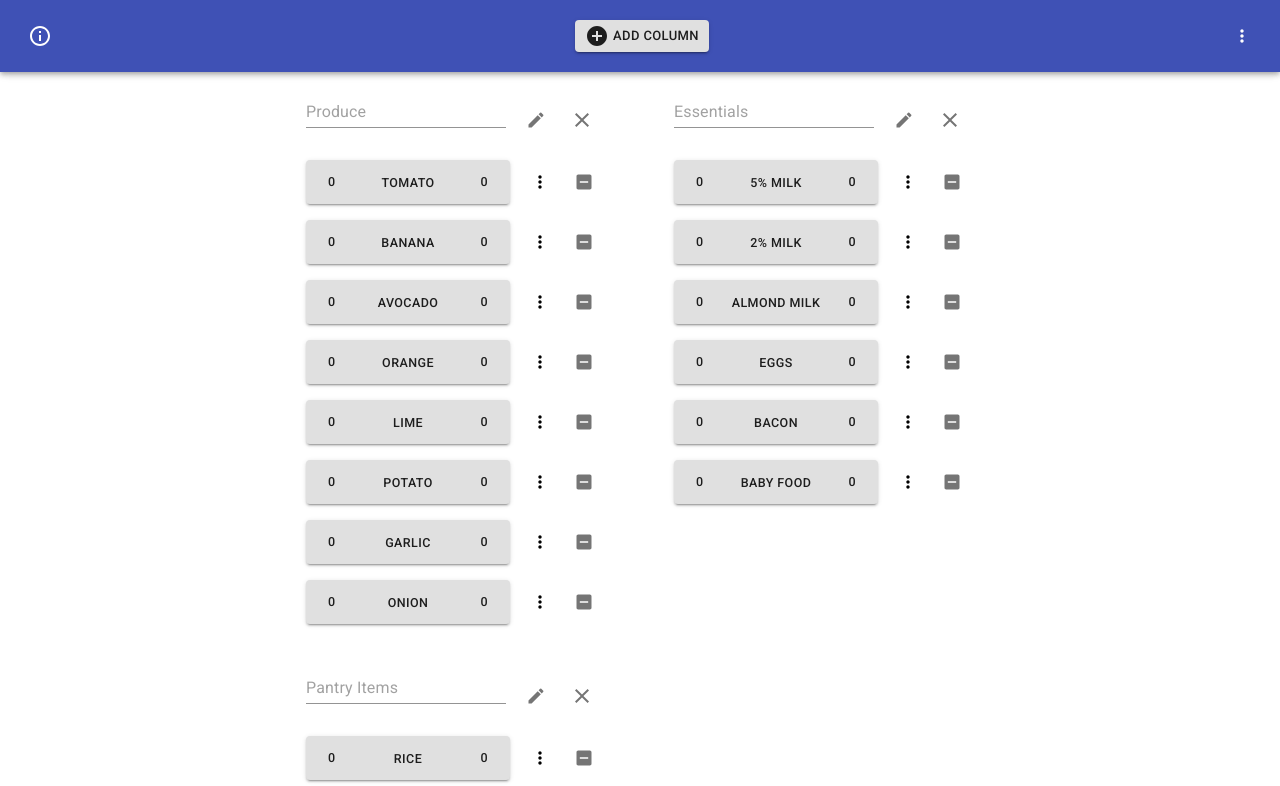
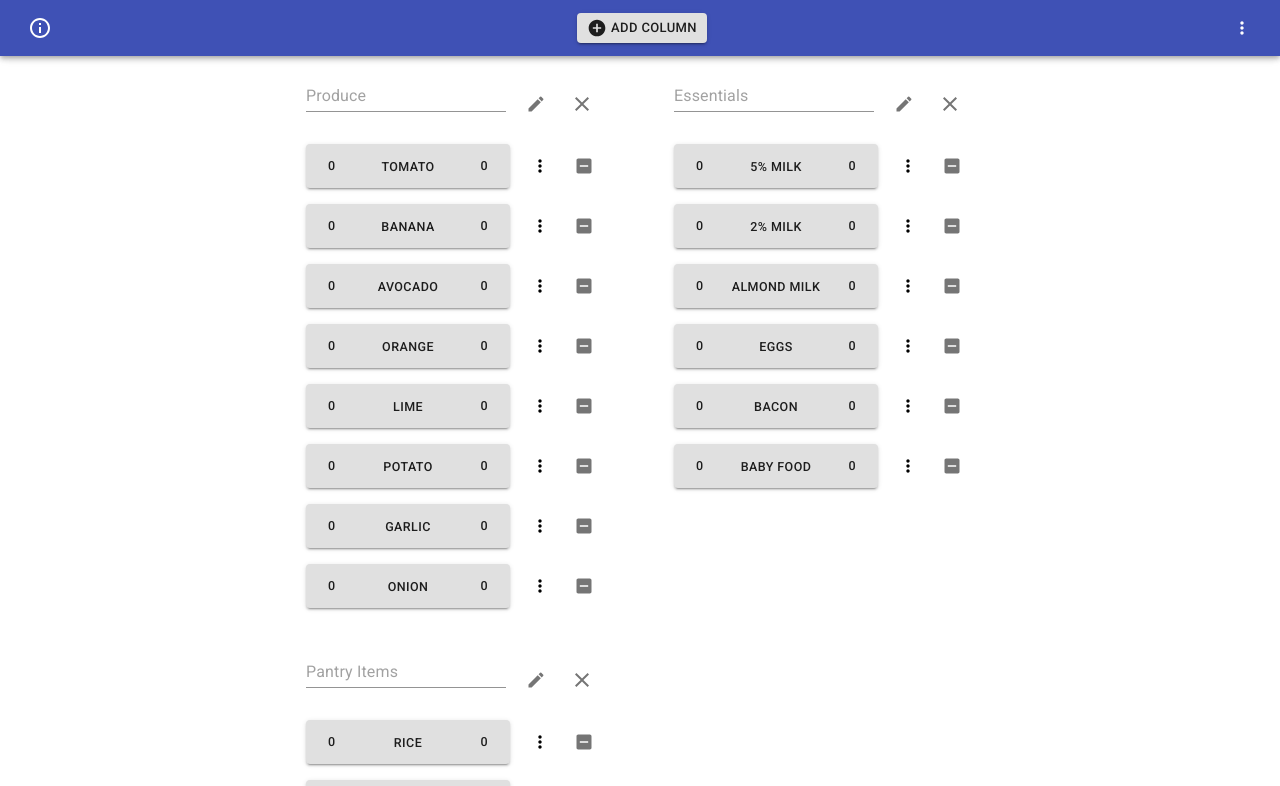
Before and after one commit to magistrula/item-counter, a Next.js app: page / in a window 1280 px wide. Shown: the top 786 px of the page. Built offline with nearby package versions, Linux system fonts and the light colour scheme.

Commit message:
Reduce header height

```diff
--- a/components/counter/header.js
+++ b/components/counter/header.js
@@ -28,7 +28,7 @@ export default function CounterHeader({
         justifyContent="space-between"
         alignItems="center"
         px={2}
-        py={1.5}
+        py={0.5}
       >
         <IconButton color="inherit" onClick={showHelp}>
           <InfoOutlinedIcon />
@@ -41,7 +41,7 @@ export default function CounterHeader({
             color="default"
             onClick={addColumn}
           >
-            <AddCircleIcon />
+            <AddCircleIcon fontSize="small" />
             <Box ml={0.5}>Add Column</Box>
           </Button>
         </Box>
```
